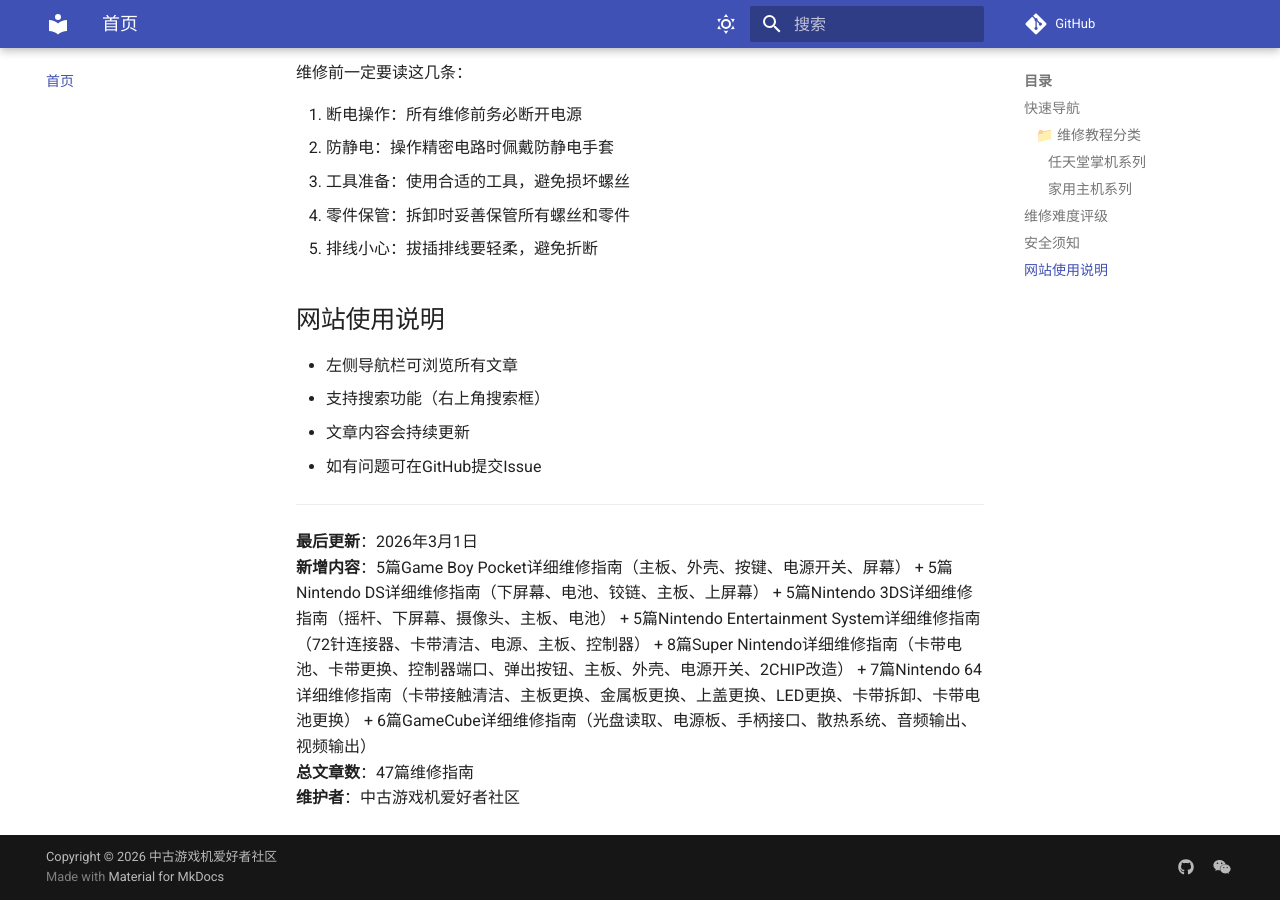
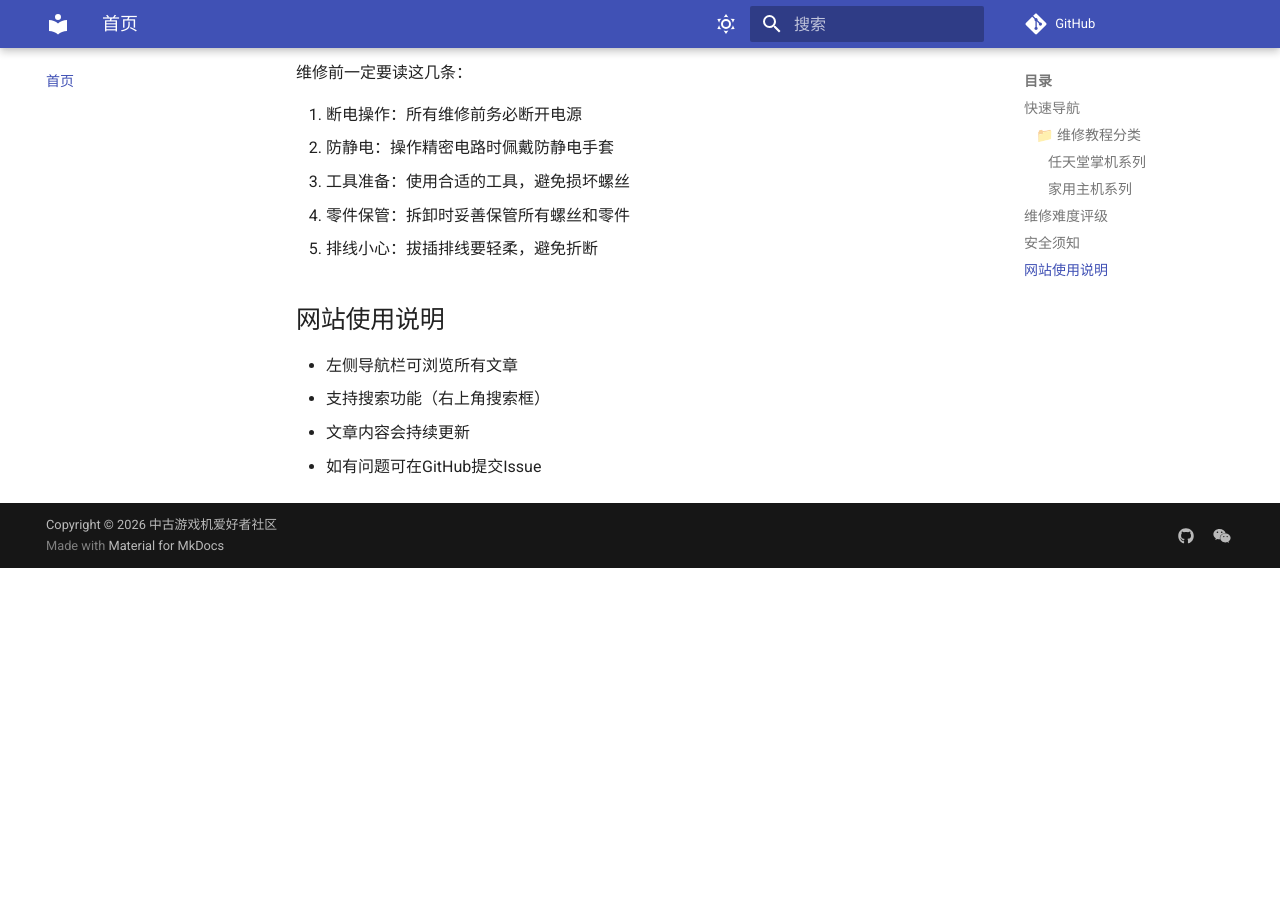
Before and after one commit to NoodleStormno/retro-wiki, an MkDocs documentation site: the page built from docs/index.md, in a window 1280 px wide and 900 px high, scrolled down 2497 px. Built offline with MkDocs 1.6.1 and Material for MkDocs 9.7.7, drawn with Linux system fonts in a browser that asks for light colours; comment, search, counter and statistics services are not loaded; after the commit the page ends 3065 px from its top, so only the background shows below that.

Commit message:
删除首页底部的新增内容、总文章数和维护人信息

```diff
--- a/docs/index.md
+++ b/docs/index.md
@@ -84,10 +84,3 @@
 - 支持搜索功能（右上角搜索框）
 - 文章内容会持续更新
 - 如有问题可在GitHub提交Issue
-
----
-
-**最后更新**：2026年3月1日
-**新增内容**：5篇Game Boy Pocket详细维修指南（主板、外壳、按键、电源开关、屏幕） + 5篇Nintendo DS详细维修指南（下屏幕、电池、铰链、主板、上屏幕） + 5篇Nintendo 3DS详细维修指南（摇杆、下屏幕、摄像头、主板、电池） + 5篇Nintendo Entertainment System详细维修指南（72针连接器、卡带清洁、电源、主板、控制器） + 8篇Super Nintendo详细维修指南（卡带电池、卡带更换、控制器端口、弹出按钮、主板、外壳、电源开关、2CHIP改造） + 7篇Nintendo 64详细维修指南（卡带接触清洁、主板更换、金属板更换、上盖更换、LED更换、卡带拆卸、卡带电池更换） + 6篇GameCube详细维修指南（光盘读取、电源板、手柄接口、散热系统、音频输出、视频输出）
-**总文章数**：47篇维修指南
-**维护者**：中古游戏机爱好者社区
```
